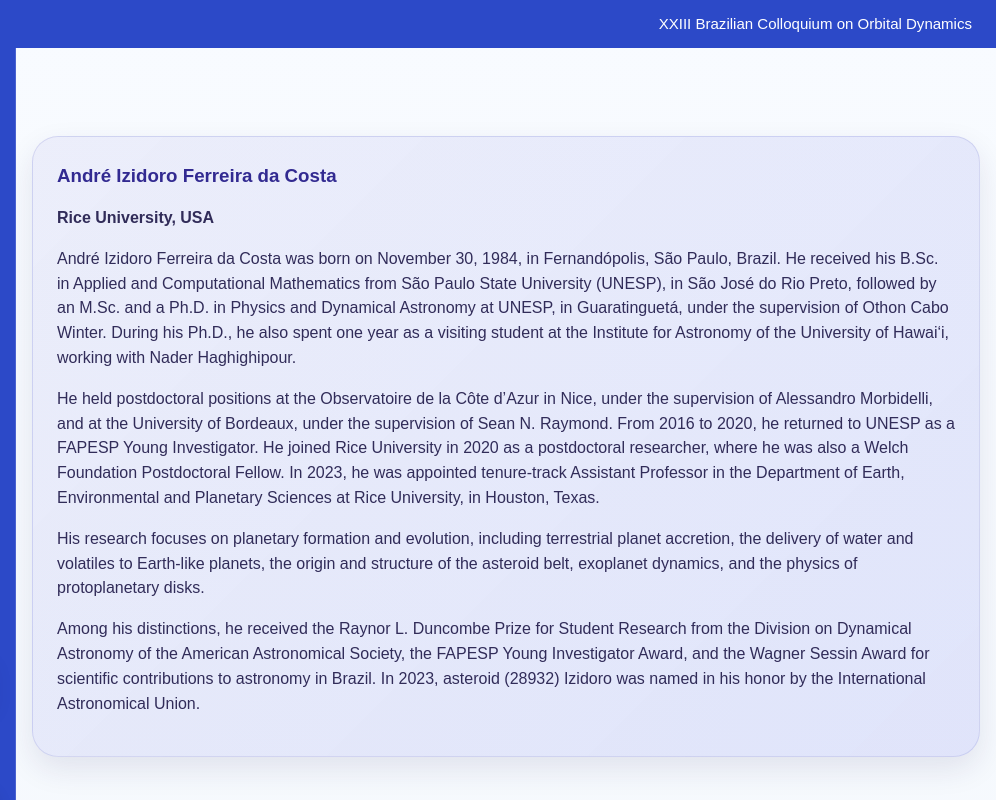
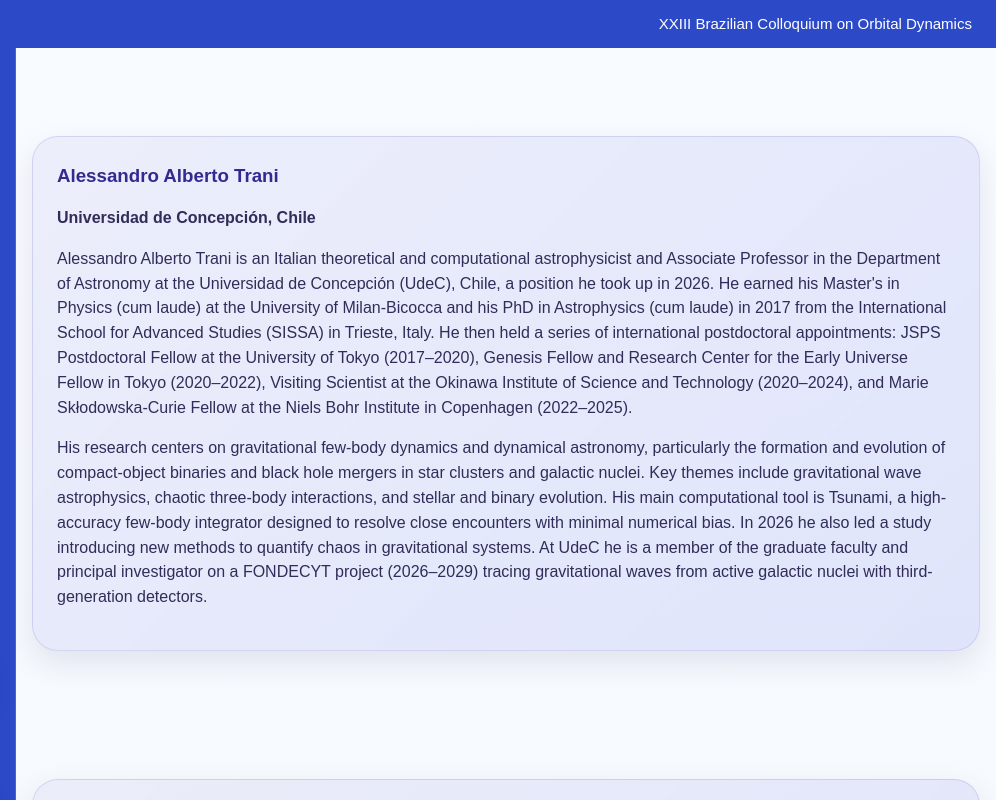
Before and after one commit to cbdo2026/cbdo, a plain HTML site: page convidados.html in a window 1280 px wide. Shown: the top 800 px of the page, 284-1280 px from the left. Drawn offline with Linux system fonts and the light colour scheme; a web font is replaced by a local one.

Commit message:
new speaker

```diff
--- a/convidados.html
+++ b/convidados.html
@@ -24,6 +24,17 @@
 
   <main>
 
+    <section class="section" id="alessando-trani">
+  <div class="container event-layout">
+    <div class="card highlight presentation-box">
+      <h3>Alessandro Alberto Trani</h3>
+      <p><strong>Universidad de Concepción, Chile</strong></p>
+      <p>Alessandro Alberto Trani is an Italian theoretical and computational astrophysicist and Associate Professor in the Department of Astronomy at the Universidad de Concepción (UdeC), Chile, a position he took up in 2026. He earned his Master's in Physics (cum laude) at the University of Milan-Bicocca and his PhD in Astrophysics (cum laude) in 2017 from the International School for Advanced Studies (SISSA) in Trieste, Italy. He then held a series of international postdoctoral appointments: JSPS Postdoctoral Fellow at the University of Tokyo (2017–2020), Genesis Fellow and Research Center for the Early Universe Fellow in Tokyo (2020–2022), Visiting Scientist at the Okinawa Institute of Science and Technology (2020–2024), and Marie Skłodowska-Curie Fellow at the Niels Bohr Institute in Copenhagen (2022–2025).
+</p>
+      <p>His research centers on gravitational few-body dynamics and dynamical astronomy, particularly the formation and evolution of compact-object binaries and black hole mergers in star clusters and galactic nuclei. Key themes include gravitational wave astrophysics, chaotic three-body interactions, and stellar and binary evolution. His main computational tool is Tsunami, a high-accuracy few-body integrator designed to resolve close encounters with minimal numerical bias. In 2026 he also led a study introducing new methods to quantify chaos in gravitational systems. At UdeC he is a member of the graduate faculty and principal investigator on a FONDECYT project (2026–2029) tracing gravitational waves from active galactic nuclei with third-generation detectors.</p>
+    </div>
+  </div>
+       </section>
 
 <section class="section" id="andre-izidoro">
   <div class="container event-layout">
```
